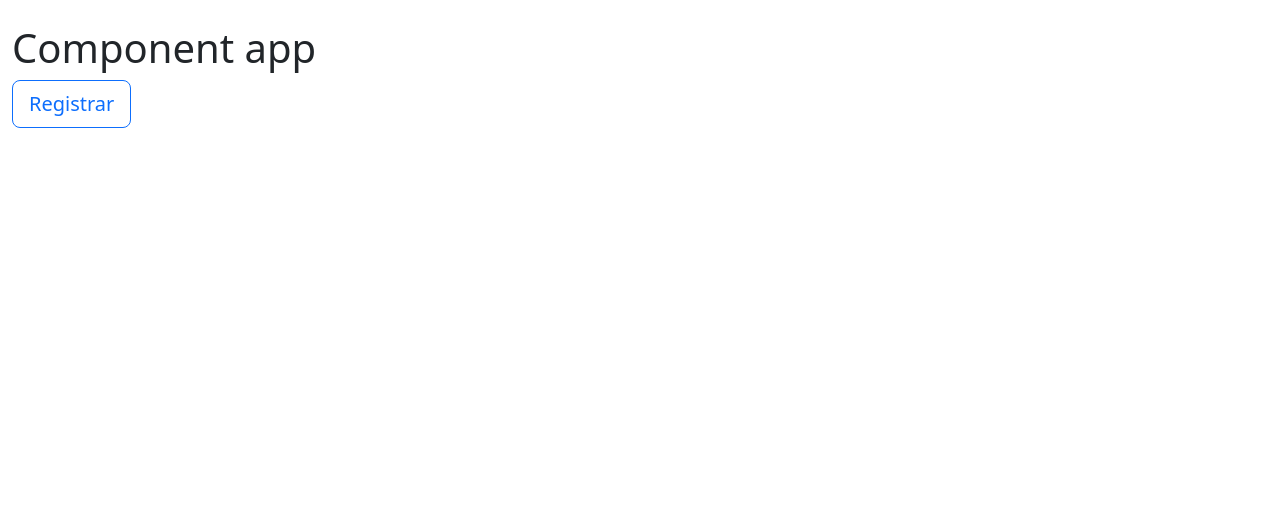
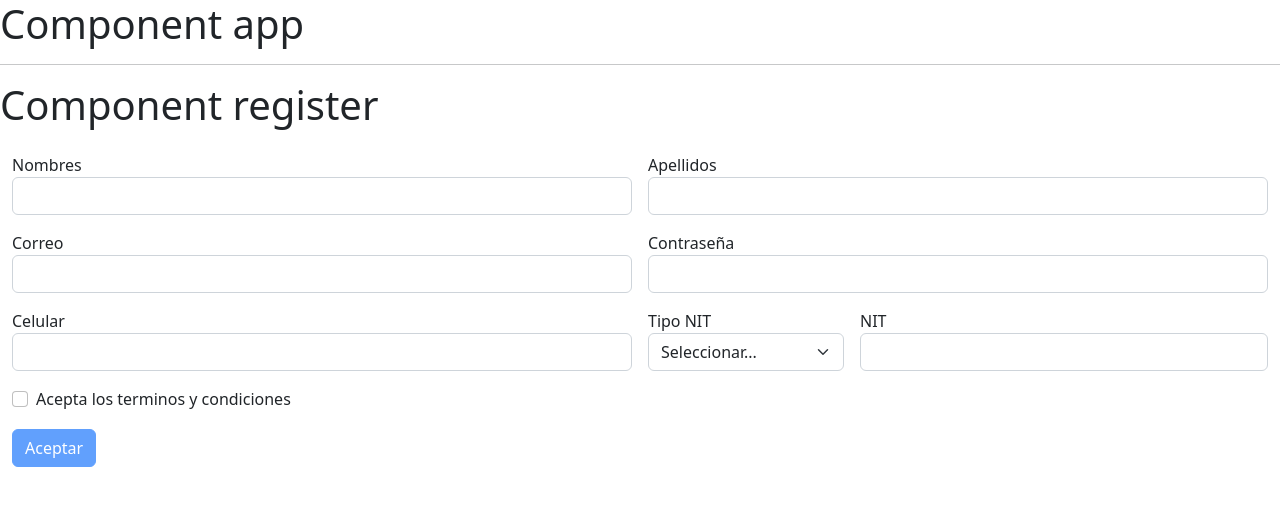
Before and after one commit to BankDNC/frontend, an Angular app: page / in a window 1280 px wide. Shown: the top 506 px of the page. Built offline with nearby package versions, Linux system fonts and the light colour scheme.

Commit message:
Formulario Registro y lint

```diff
--- a/angular.json
+++ b/angular.json
@@ -103,11 +103,23 @@
             ],
             "scripts": []
           }
+        },
+        "lint": {
+          "builder": "@angular-eslint/builder:lint",
+          "options": {
+            "lintFilePatterns": [
+              "src/**/*.ts",
+              "src/**/*.html"
+            ]
+          }
         }
       }
     }
   },
   "cli": {
-    "analytics": "9a805582-8341-43d3-a796-3790c51b3e7b"
+    "analytics": "9a805582-8341-43d3-a796-3790c51b3e7b",
+    "schematicCollections": [
+      "@angular-eslint/schematics"
+    ]
   }
 }
--- a/src/app/app.component.html
+++ b/src/app/app.component.html
@@ -1,4 +1,3 @@
-<div class="container-xxl bd-gutter mt-3 my-md-4 bd-layout">
-    <h1>Component app</h1>
-    <button class="btn btn-lg btn-outline-primary" (click)="openRegister()">Registrar</button>
-</div>
+<h1>Component app</h1>
+<hr />
+<app-register></app-register>
--- a/src/app/app.component.ts
+++ b/src/app/app.component.ts
@@ -1,6 +1,4 @@
 import { Component } from '@angular/core';
-import { NgbModal } from '@ng-bootstrap/ng-bootstrap';
-import { RegisterComponent } from 'src/app/components/register/register.component';
 
 @Component({
   selector: 'app-root',
@@ -10,9 +8,6 @@ import { RegisterComponent } from 'src/app/components/register/register.componen
 export class AppComponent {
   title = 'bank-frontend';
 
-  constructor(private modalService: NgbModal) { }
+  constructor() { }
 
-  openRegister() {
-    const modalRef = this.modalService.open(RegisterComponent, { size: 'xl', centered: true });
-  }
 }
--- a/src/app/app.module.ts
+++ b/src/app/app.module.ts
@@ -1,5 +1,6 @@
 import { NgModule } from '@angular/core';
 import { BrowserModule } from '@angular/platform-browser';
+import { FormsModule, ReactiveFormsModule } from '@angular/forms';
 
 import { AppRoutingModule } from './app-routing.module';
 import { AppComponent } from './app.component';
@@ -14,7 +15,9 @@ import { NgbModule } from '@ng-bootstrap/ng-bootstrap';
   imports: [
     BrowserModule,
     AppRoutingModule,
-    NgbModule
+    NgbModule,
+    FormsModule,
+    ReactiveFormsModule
   ],
   providers: [],
   bootstrap: [AppComponent]
--- a/src/app/components/register/register.component.html
+++ b/src/app/components/register/register.component.html
@@ -1,53 +1,114 @@
-<div class="modal-header">
-    <h4 class="modal-title">Registro usuarios</h4>
-    <button type="button" class="btn-close" aria-label="Close" (click)="activeModal.dismiss('Cross click')"></button>
+<h1>Component register</h1>
+<div class="container-xxl bd-gutter mt-3 my-md-4 bd-layout">
+  <form
+    class="row g-3 needs-validation"
+    [formGroup]="user"
+    (ngSubmit)="onSubmit()"
+  >
+    <div class="form-group col-md-6">
+      <label>Nombres</label>
+      <input
+        type="text"
+        formControlName="name"
+        class="form-control"
+        [ngClass]="{ 'is-invalid': submitted && f['name'].errors }"
+      />
+      <div *ngIf="submitted && f['name'].errors" class="invalid-feedback">
+        <div *ngIf="f['name'].errors">Por favor, ingresa tus Nombres</div>
       </div>
-<div class="modal-body">
-    <div class="container-xxl bd-gutter mt-3 my-md-4 bd-layout">
-        <form class="row g-3">
-            <div class="col-md-6">
-                <label for="inputEmail" class="form-label">Correo</label>
-                <input type="email" class="form-control" id="inputEmail">
     </div>
-            <div class="col-md-6">
-                <label for="inputPassword" class="form-label">Contraseña</label>
-                <input type="password" class="form-control" id="inputPassword">
+
+    <div class="form-group col-md-6">
+      <label>Apellidos</label>
+      <input
+        type="text"
+        formControlName="lastname"
+        class="form-control"
+        [ngClass]="{ 'is-invalid': submitted && f['lastname'].errors }"
+      />
+      <div *ngIf="submitted && f['lastname'].errors" class="invalid-feedback">
+        <div *ngIf="f['lastname'].errors">Por favor, ingresa tus Nombres</div>
       </div>
-            <div class="col-md-6">
-                <label for="inputName" class="form-label">Nombres</label>
-                <input type="text" class="form-control" id="inputName">
     </div>
-            <div class="col-md-6">
-                <label for="inputLastname" class="form-label">Apellidos</label>
-                <input type="text" class="form-control" id="inputLastname">
+
+    <div class="form-group col-md-6">
+      <label>Correo</label>
+      <input
+        type="email"
+        formControlName="email"
+        class="form-control"
+        [ngClass]="{ 'is-invalid': submitted && f['email'].errors }"
+      />
+      <div *ngIf="submitted && f['email'].errors" class="invalid-feedback">
+        <div *ngIf="f['email'].errors['required']">
+          Por favor, ingresa tu correo
         </div>
-            <div class="col-md-6">
-                <label for="inputPhone" class="form-label">Celular</label>
-                <input type="text" class="form-control" id="inputPhone">
+        <div *ngIf="f['email'].errors['email']">
+          Por favor, ingresa un correo válido
         </div>
-            <div class="col-md-2">
-                <label for="inputTypeNit" class="form-label">Tipo Nit</label>
-                <select id="inputTypeNit" class="form-select">
-                    <option selected>Selecciona ...</option>
-                    <option>CC</option>
-                    <option>TI</option>
-                    <option>CE</option>
+      </div>
+    </div>
+
+    <div class="form-group col-md-6">
+      <label>Contraseña</label>
+      <input
+        type="password"
+        formControlName="password"
+        class="form-control"
+        [ngClass]="{ 'is-invalid': submitted && f['password'].errors }"
+      />
+      <div *ngIf="submitted && f['password'].errors" class="invalid-feedback">
+        <div *ngIf="f['password'].errors">Por favor, ingresa tu password</div>
+      </div>
+    </div>
+
+    <div class="form-group col-md-6">
+      <label>Celular</label>
+      <input
+        type="number"
+        formControlName="phone"
+        class="form-control"
+        [ngClass]="{ 'is-invalid': submitted && f['phone'].errors }"
+      />
+      <div *ngIf="submitted && f['phone'].errors" class="invalid-feedback">
+        <div *ngIf="f['phone'].errors">Por favor, ingresa tu celular</div>
+      </div>
+    </div>
+
+    <div class="form-group col-md-2">
+      <label>Tipo NIT</label>
+      <select class="form-select" formControlName="typeNit" [ngClass]="{ 'is-invalid': submitted && f['typeNit'].errors }">
+        <option selected disabled value="">Seleccionar...</option>
+        <option [value]="item" *ngFor="let item of listTypeNit">{{ item }}</option>
       </select>
+      <div *ngIf="submitted && f['typeNit'].errors" class="invalid-feedback">
+        <div *ngIf="f['typeNit'].errors">Por favor, ingresa tu tipo de NIT</div>
       </div>
-            <div class="col-md-4">
-                <label for="inputNit" class="form-label">Nit</label>
-                <input type="text" class="form-control" id="inputNit">
     </div>
-            <div class="col-12 modal-footer">
+
+    <div class="form-group col-md-4">
+      <label>NIT</label>
+      <input
+        type="number"
+        formControlName="nit"
+        class="form-control"
+        [ngClass]="{ 'is-invalid': submitted && f['nit'].errors }"
+      />
+      <div *ngIf="submitted && f['nit'].errors" class="invalid-feedback">
+        <div *ngIf="f['nit'].errors">Por favor, ingresa tu NIT</div>
+      </div>
+    </div>
+
+    <div class="col-12">
         <div class="form-check">
-                    <input class="form-check-input" type="checkbox" id="gridCheck">
-                    <label class="form-check-label" for="gridCheck">
+          <input class="form-check-input" type="checkbox" (change)="checked()">
+          <label class="form-check-label" >
             Acepta los terminos y condiciones
           </label>
         </div>
-                <button type="submit" class="btn btn-primary">Registrar</button>
+      </div>
+    <div class="form-group">
+      <button [disabled]="isChecked" class="btn btn-primary">Aceptar</button>
     </div>
   </form>
-
 </div>
-</div>
--- a/src/app/components/register/register.component.ts
+++ b/src/app/components/register/register.component.ts
@@ -1,17 +1,56 @@
 import { Component, OnInit } from '@angular/core';
-import { NgbActiveModal } from '@ng-bootstrap/ng-bootstrap';
+import { FormBuilder, FormGroup, Validators } from '@angular/forms';
+//models
+
+//services
+import { UserService } from '../../services/user.service';
 
 @Component({
   selector: 'app-register',
   templateUrl: './register.component.html',
-  styleUrls: ['./register.component.scss']
+  styleUrls: ['./register.component.scss'],
 })
 export class RegisterComponent implements OnInit {
+  user!: FormGroup;
+  submitted = false;
+  isChecked = true;
+  listTypeNit: string[] = ['CC', 'CE', 'TI'];
 
-  constructor(public activeModal: NgbActiveModal) {
+  constructor(
+    private userService: UserService,
+    private formBuilder: FormBuilder
+  ) {}
+
+  // eslint-disable-next-line @angular-eslint/no-empty-lifecycle-method
+  ngOnInit(): void {
+    this.user = this.formBuilder.group({
+      name: ['', Validators.required],
+      lastname: ['', Validators.required],
+      email: ['', [Validators.required, Validators.email]],
+      password: ['', [Validators.required, Validators.minLength(8)]],
+      phone: ['', [Validators.required, Validators.minLength(5)]],
+      typeNit: ['', Validators.required],
+      nit: ['', Validators.required],
+      check: ['', Validators.required],
+    });
   }
 
-  ngOnInit(): void {
+  get f() {
+    return this.user.controls;
   }
 
+  onSubmit() {
+    this.submitted = true;
+    console.log(this.user.value);
+
+    if (this.user.invalid) {
+      return;
+    }
+
+    alert('Mensaje Enviado !');
+  }
+
+  checked() {
+    this.isChecked = !this.isChecked;
+  }
 }
--- /dev/null
+++ b/src/app/services/user.service.ts
@@ -0,0 +1,13 @@
+import { Injectable } from '@angular/core';
+
+@Injectable({
+  providedIn: 'root'
+})
+export class UserService {
+
+  constructor() { }
+
+  registerUser() {
+    console.log('registerUser');
+  }
+}
```
Also changed, not shown: package.json (+10 -1 lines), .eslintrc.json (added), 2 other files (tests, documents, lock files or other folders). Lines whose indentation alone changed are shown as unchanged.
